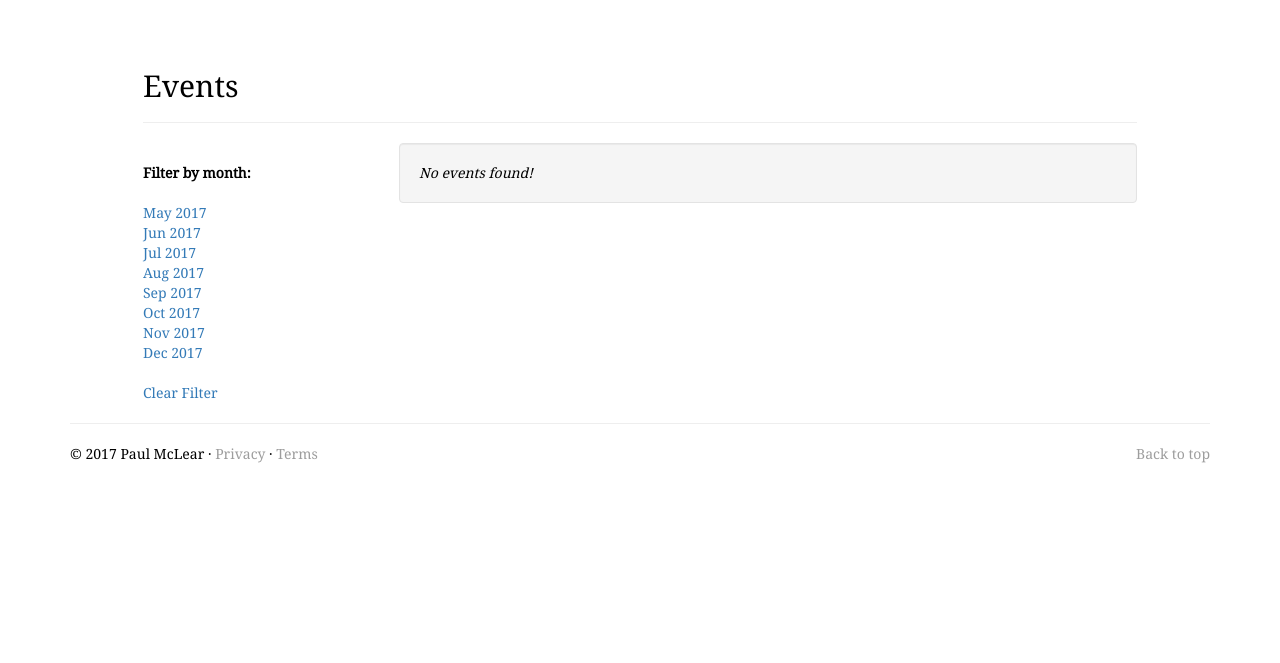
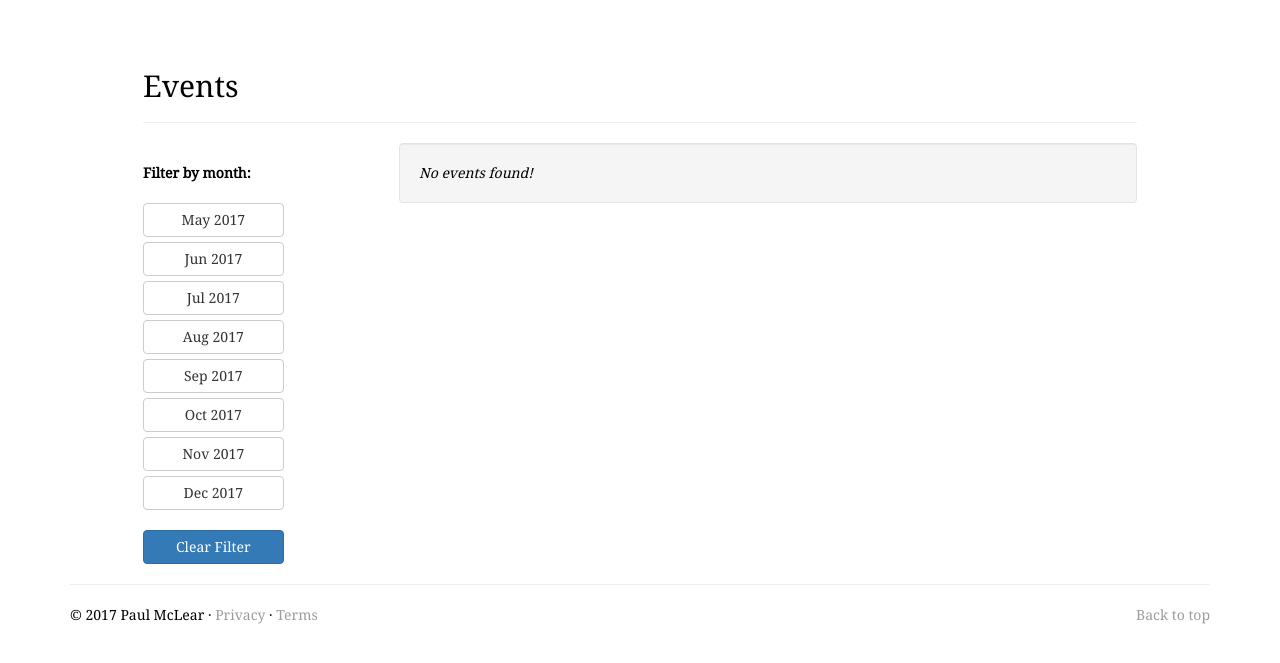
Before and after one commit to pemm8/village-hall, a Flask app: page /events in a window 1280 px wide. Shown: the part 71-734 px from the top of the page. Run offline with Flask 2, Linux system fonts and the light colour scheme; data that the repository does not hold is empty; parts of the project's set-up code (start-up, migrations or seed data) failed here and were passed over; some libraries are stand-ins or nearby versions; some web fonts are replaced.

Commit message:
Minor changes to events page

```diff
--- a/app/templates/events.html
+++ b/app/templates/events.html
@@ -29,13 +29,13 @@
 
 				{% for m in months %}
 
-					<a data-filterdate="{{ m[1] }}">{{ m[0] }}</a><br>
+					<a data-filterdate="{{ m[1] }}" id="month-filter" class="btn btn-default btn-block">{{ m[0] }}</a>
 
 				{% endfor %}
 
 			</div>
 
-			<br><a id="clear-filter">Clear Filter</a>
+			<br><a id="clear-filter" class="btn btn-default btn-primary btn-block">Clear Filter</a>
 
 	  	</div>
 
@@ -71,7 +71,7 @@
 					</p>
 				</div>
 				<div class="col-md-5 thumbnail">
-				  <img class="featurette-image img-responsive center-block" src="{{ '/static/img/' + e.thumbnail }}" alt="Generic placeholder image">
+					<img class="featurette-image img-responsive center-block" src="{{ '/static/img/' + e.thumbnail }}" alt="Generic placeholder image">
 				</div>
 
 			  </div>
@@ -97,6 +97,7 @@
 			});
 			$('#clear-filter').on('click', function() {
 				$('.event').slideDown();
+				$('#month-filter').removeclass('btn-primary').addclass('btn-default');
 			});
 		});
 	</script>
```
